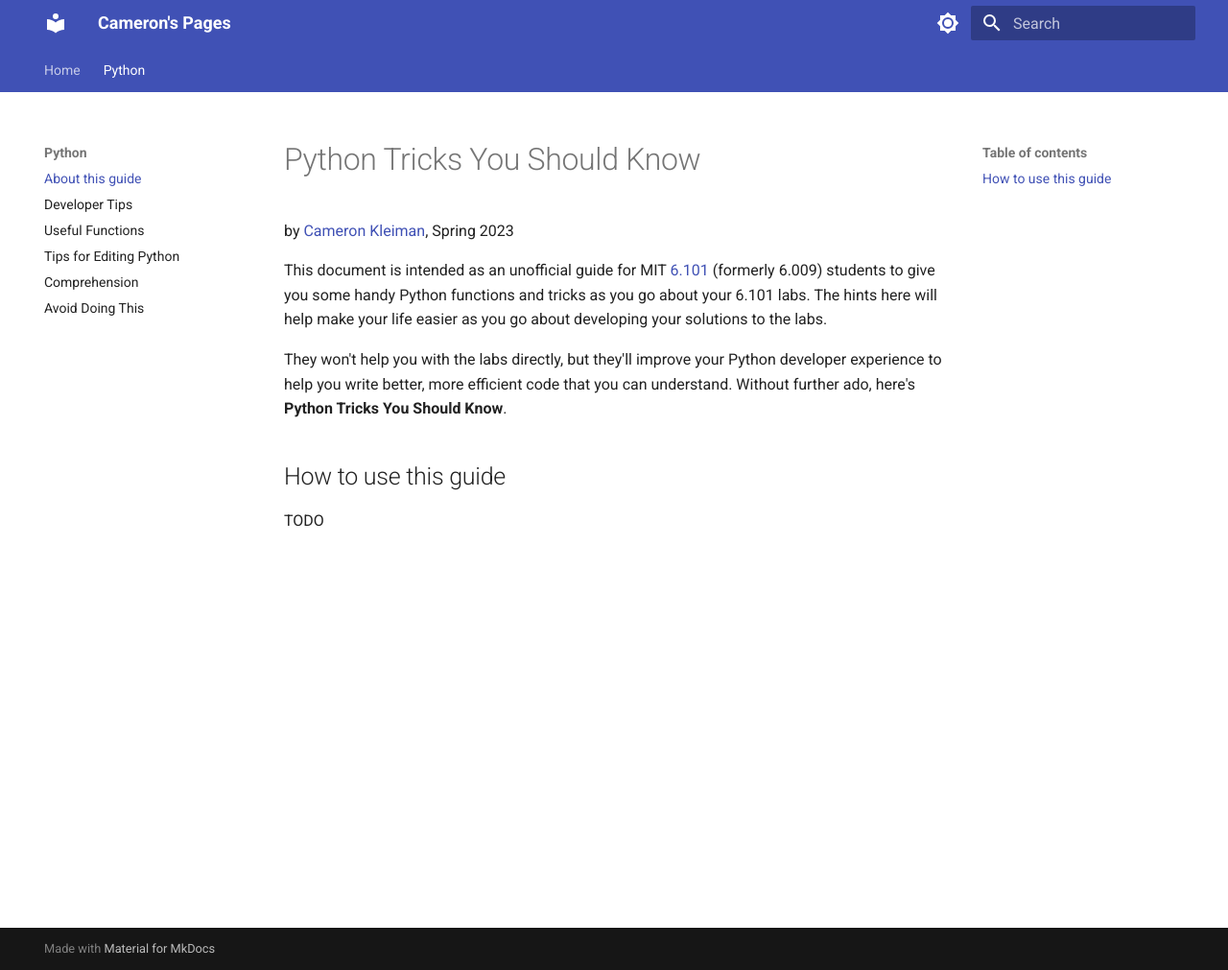
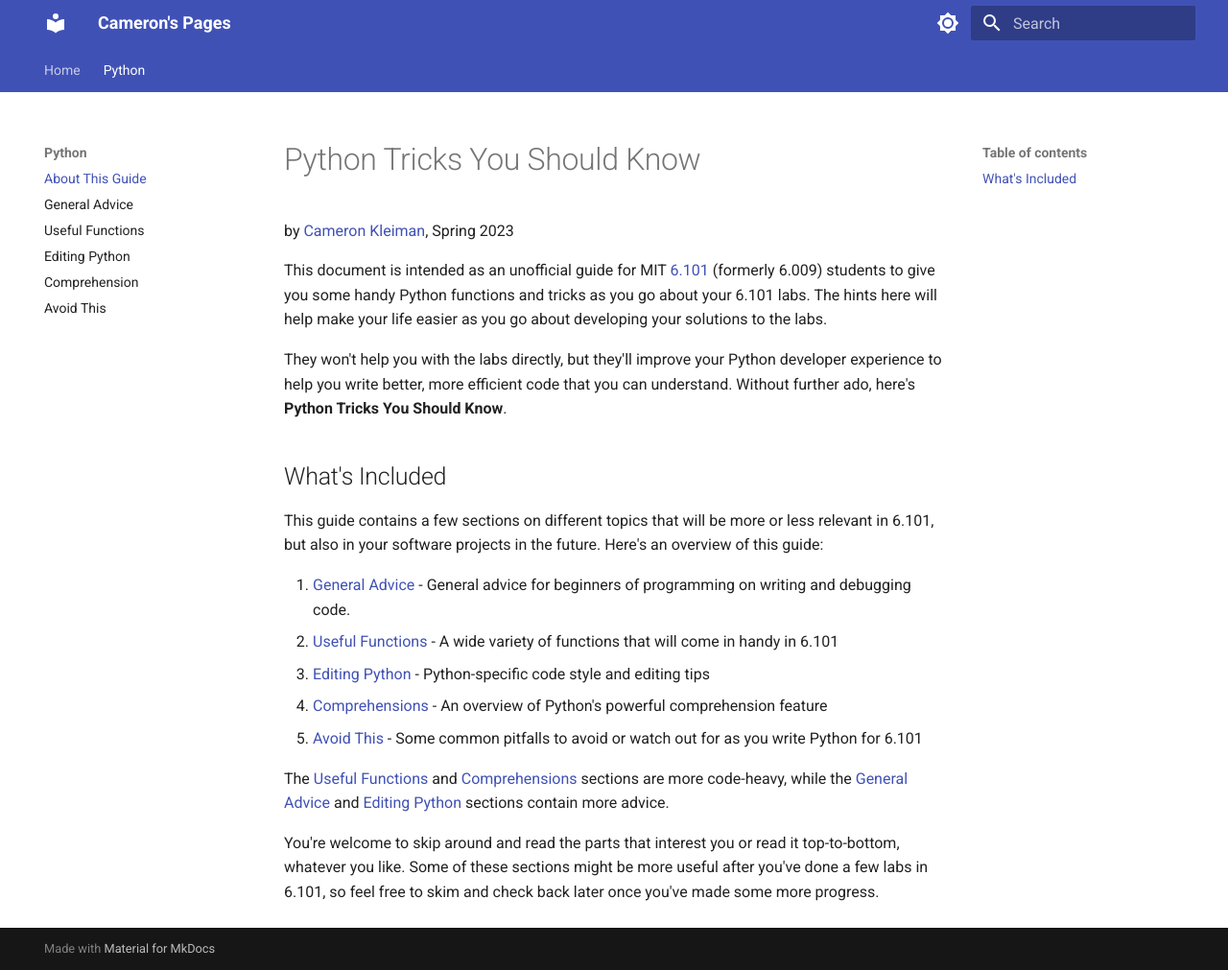
Before and after one commit to camtheman256/pages, an MkDocs documentation site: the page built from docs/python/index.md, in a window 1280 px wide and 1011 px high. Shown: the whole window at 96% size. Built offline with MkDocs 1.6.1 and Material for MkDocs 9.7.7, drawn with Linux system fonts in a browser that asks for light colours.

Commit message:
finishing touches

````diff
--- a/docs/python/05_avoid.md
+++ b/docs/python/05_avoid.md
@@ -1,9 +1,9 @@
-# Avoid Doing This
+# Avoid This
 
 This section includes some pitfalls to avoid when you're writing Python that
 I've seen crop up in student code in 6.101.
 
-## Assign the output of functions that don't return anything
+## Don't assign the output of functions that don't return anything
 
 Pay attention to what functions in Python return! [list.append], [set.remove],
 [set.add], and [list.sort] are some common functions that you might use in your
@@ -14,7 +14,7 @@ function calls because they don't return any value.
 This means this example below won't return anything and causes an error instead.
 
 ```python
-## FIXME: DOES NOT WORK!! unsorted.sort() returns None, so this code will fail!
+# FIXME: DOES NOT WORK!! unsorted.sort() returns None, so this code will fail!
 def sort_tuple(unsorted):
     """Takes in a tuple and returns a sorted version."""
     list_to_sort = list(unsorted)
--- a/docs/python/index.md
+++ b/docs/python/index.md
@@ -1,5 +1,5 @@
 ---
-title: About this guide
+title: About This Guide
 ---
 
 # Python Tricks You Should Know
@@ -16,6 +16,31 @@ They won't help you with the labs directly, but they'll improve your Python
 developer experience to help you write better, more efficient code that you can
 understand. Without further ado, here's **Python Tricks You Should Know**.
 
-## How to use this guide
+## What's Included
 
-TODO
+This guide contains a few sections on different topics that will be more or less
+relevant in 6.101, but also in your software projects in the future. Here's an
+overview of this guide:
+
+1. [General Advice] - General advice for beginners of programming on writing and
+   debugging code.
+2. [Useful Functions] - A wide variety of functions that will come in handy in
+   6.101
+3. [Editing Python] - Python-specific code style and editing tips
+4. [Comprehensions] - An overview of Python's powerful comprehension feature
+5. [Avoid This] - Some common pitfalls to avoid or watch out for as you write
+   Python for 6.101
+
+The [Useful Functions] and [Comprehensions] sections are more code-heavy, while
+the [General Advice] and [Editing Python] sections contain more advice.
+
+You're welcome to skip around and read the parts that interest you or read it
+top-to-bottom, whatever you like. Some of these sections might be more useful
+after you've done a few labs in 6.101, so feel free to skim and check back later
+once you've made some more progress.
+
+[general advice]: 01_advice.md
+[useful functions]: 02_functions.md
+[editing python]: 03_editing.md
+[comprehensions]: 04_comprehensions.md
+[avoid this]: 05_avoid.md
--- a/mkdocs.yml
+++ b/mkdocs.yml
@@ -16,3 +16,8 @@ theme:
       toggle:
         icon: material/brightness-4
         name: Switch to system preference
+
+markdown_extensions:
+  - toc:
+      permalink: true
+  - footnotes
````
Also changed, not shown: docs/python/01_advice.md (renamed from docs/python/01_editing.md, +4 -2 lines), docs/python/03_editing.md (renamed from docs/python/03_tips.md, +4 -1 lines).
